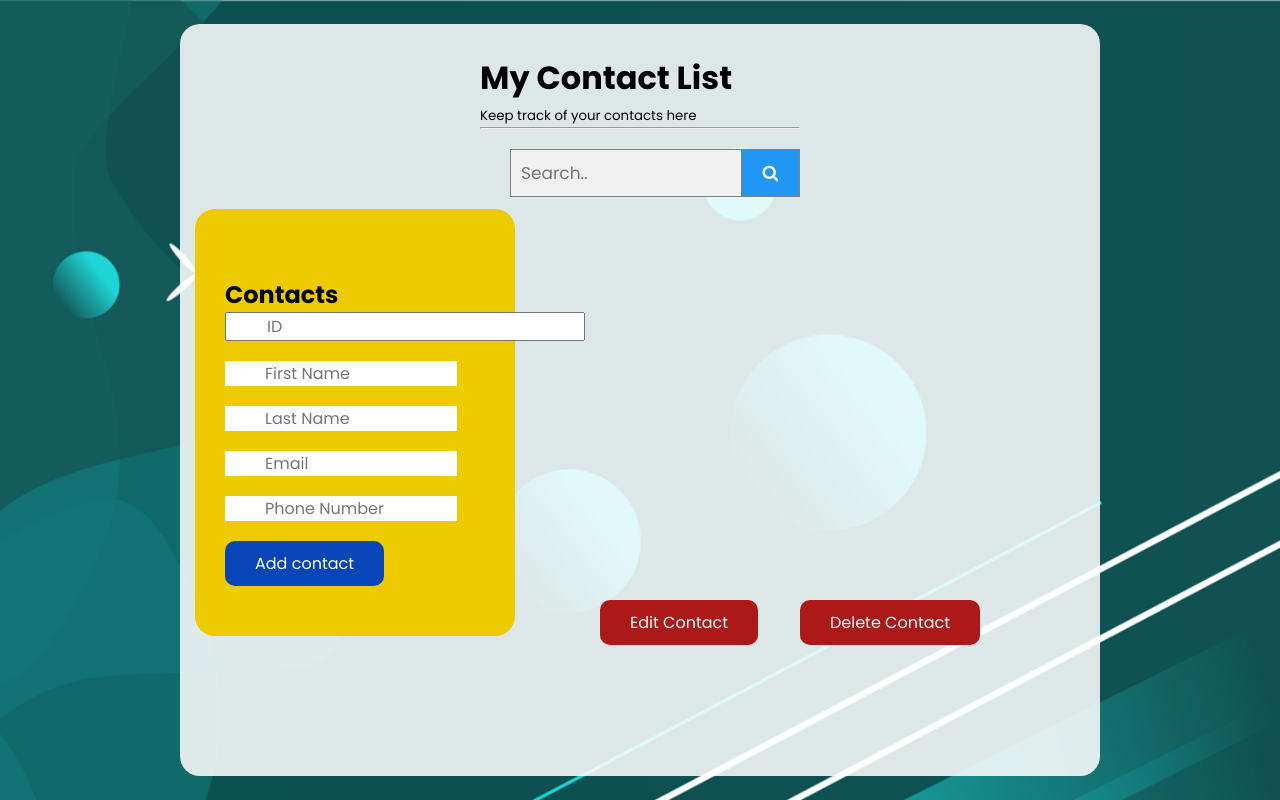
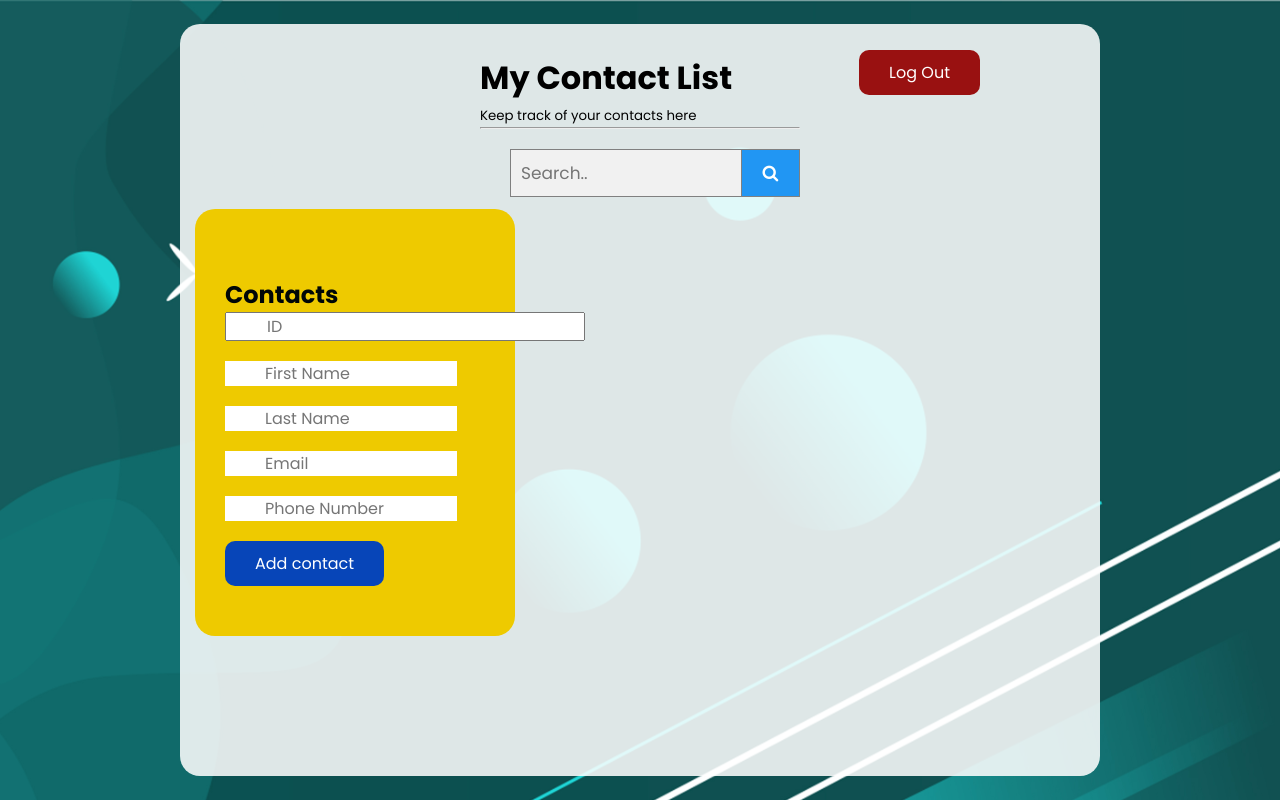
Before and after one commit to COP-4331C-Group-11/Contax.ml, a PHP site: page /contactPage.html in a window 1280 px wide. Run offline with PHP 8.4, Linux system fonts and the light colour scheme.

Commit message:
Add Log Out button
Log Out button was added

```diff
--- a/html/contactPage.html
+++ b/html/contactPage.html
@@ -33,8 +33,8 @@
         </div>
       </form>
       <div class = "mod-button">
-        <button class="btn-2"> Delete Contact</button>
-        <button class="btn-3"> Edit Contact</button>
+        <button class="btn-2"> Log Out</button>
+
       </div>
 
        <!--Let's input our forms here , one for adding contacts one for editing contacts-->
--- a/html/css/contactPage.css
+++ b/html/css/contactPage.css
@@ -97,33 +97,20 @@ form.example button {
 }
 .btn-2
 {
-  background-color: #ad1818;
+  background-color: #991111;
   border: none;
   color: rgb(255, 255, 255);
   padding: 10px 30px;
   border-radius: 10px;
   position: absolute;
   text-align: center;
-  top: 600px;
+  top: 50px;
+  right:300px;
   text-decoration: none;
   display: inline-block;
   font-size: 16px;
 }
-.btn-3
-{
-  background-color: #ad1818;
-  border: none;
-  color: rgb(255, 255, 255);
-  padding: 10px 30px;
-  border-radius: 10px;
-  position: absolute;
-  text-align: center;
-  top: 600px;
-  margin-left: -200px;
-  text-decoration: none;
-  display: inline-block;
-  font-size: 16px;
-}
+
 #contact-table {
   font-family: Arial, Helvetica, sans-serif;
   border-collapse: collapse;
```
